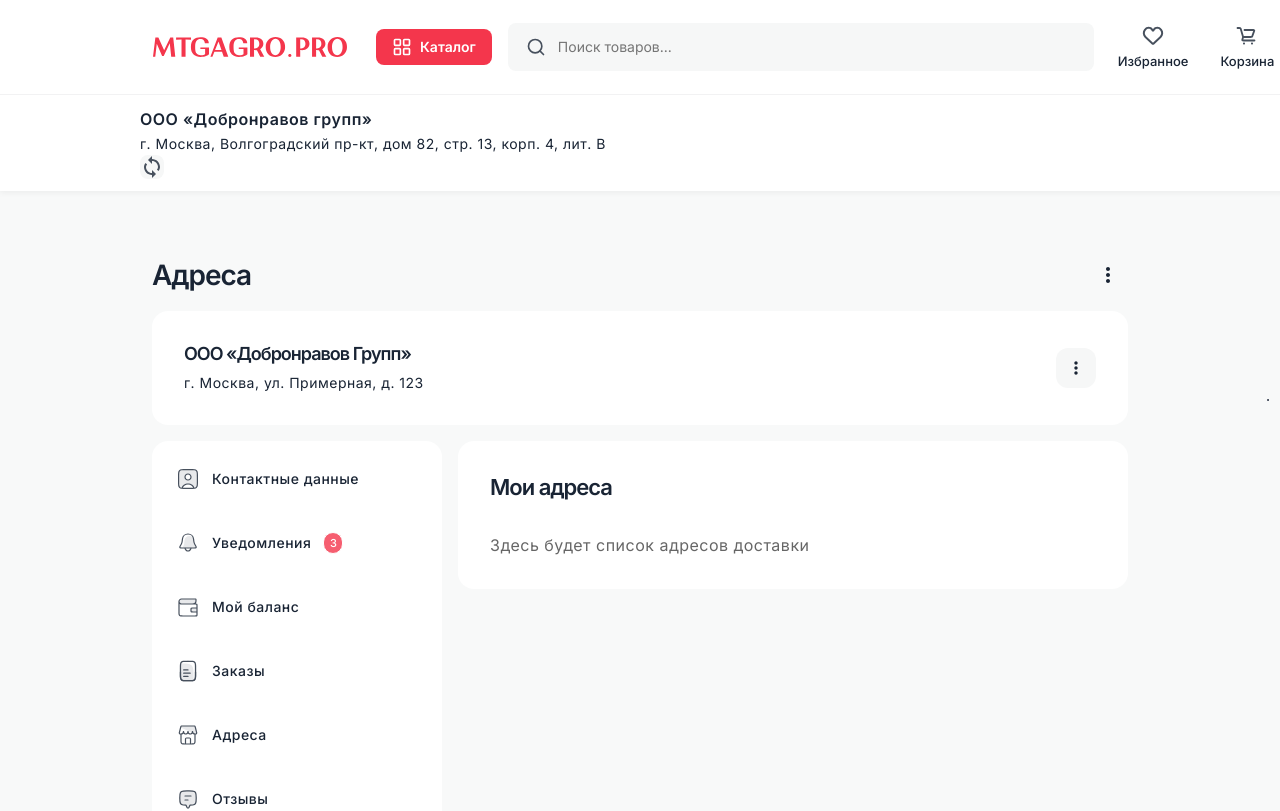
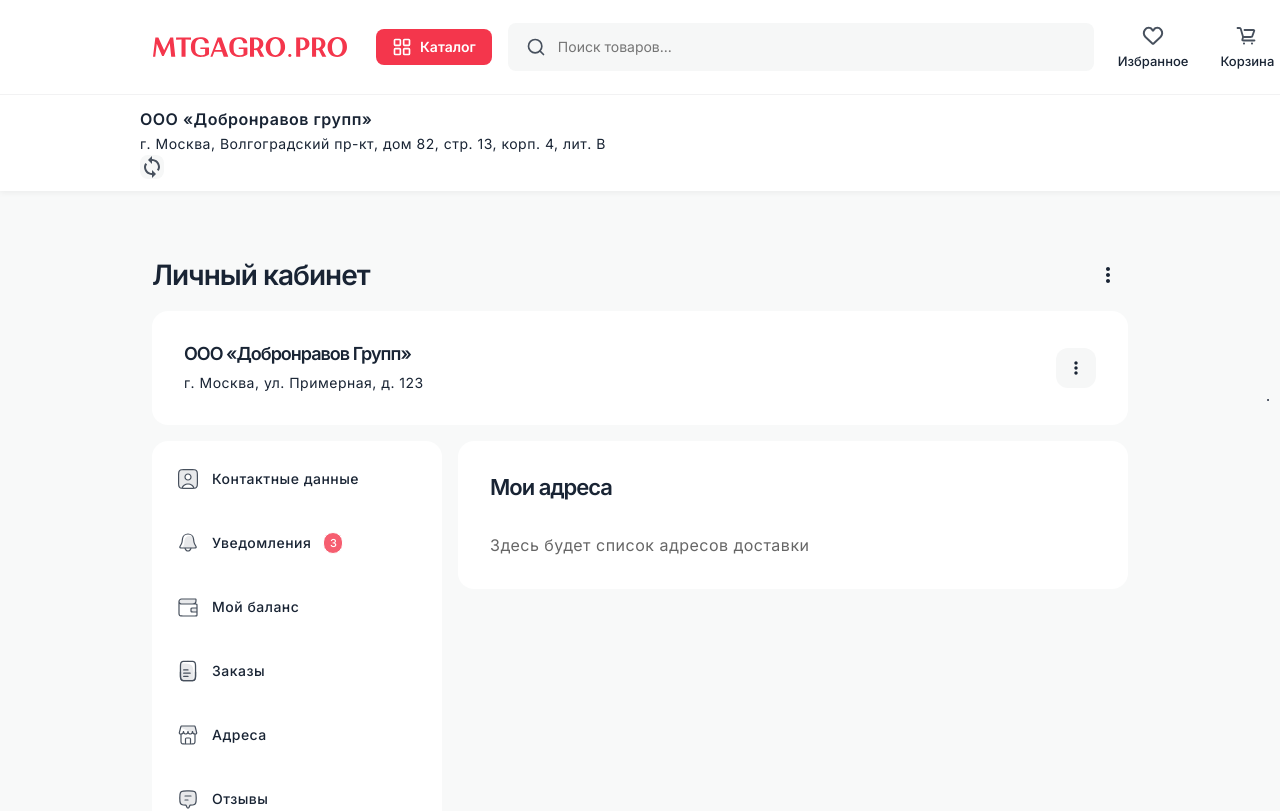
Before and after one commit to dzhuchkov-spider/testmcp, a React (Vite) app: page /addresses in a window 1280 px wide. Shown: the top 811 px of the page. Built offline with nearby package versions, Linux system fonts and the light colour scheme.

Commit message:
Prodile fix 2

```diff
--- a/src/pages/AddressesPage.tsx
+++ b/src/pages/AddressesPage.tsx
@@ -218,7 +218,7 @@ export const AddressesPage: React.FC<PageProps> = ({ onNavigateToMain }) => {
       <MainContent>
         {/* Заголовок страницы */}
         <ProfileHeading>
-          <ProfileTitle>Адреса</ProfileTitle>
+          <ProfileTitle>Личный кабинет</ProfileTitle>
           <MoreVertButton>
             <MoreVert sx={{ fontSize: 24, color: '#192434' }} />
           </MoreVertButton>
--- a/src/pages/MyOrders.tsx
+++ b/src/pages/MyOrders.tsx
@@ -299,7 +299,7 @@ const MyOrders: React.FC<PageProps> = ({ onNavigateToMain }) => {
       <MainContent>
         {/* Заголовок страницы */}
         <OrdersHeading>
-          <OrdersTitle>Мои заказы</OrdersTitle>
+          <OrdersTitle>Личный кабинет</OrdersTitle>
           <MoreVertButton>
             <MoreVert sx={{ fontSize: 24, color: '#192434' }} />
           </MoreVertButton>
--- a/src/pages/RequestsPage.tsx
+++ b/src/pages/RequestsPage.tsx
@@ -218,7 +218,7 @@ export const RequestsPage: React.FC<PageProps> = ({ onNavigateToMain }) => {
       <MainContent>
         {/* Заголовок страницы */}
         <ProfileHeading>
-          <ProfileTitle>Обращения</ProfileTitle>
+          <ProfileTitle>Личный кабинет</ProfileTitle>
           <MoreVertButton>
             <MoreVert sx={{ fontSize: 24, color: '#192434' }} />
           </MoreVertButton>
--- a/src/pages/ReviewsPage.tsx
+++ b/src/pages/ReviewsPage.tsx
@@ -218,7 +218,7 @@ export const ReviewsPage: React.FC<PageProps> = ({ onNavigateToMain }) => {
       <MainContent>
         {/* Заголовок страницы */}
         <ProfileHeading>
-          <ProfileTitle>Отзывы</ProfileTitle>
+          <ProfileTitle>Личный кабинет</ProfileTitle>
           <MoreVertButton>
             <MoreVert sx={{ fontSize: 24, color: '#192434' }} />
           </MoreVertButton>
--- a/src/pages/SettingsPage.tsx
+++ b/src/pages/SettingsPage.tsx
@@ -218,7 +218,7 @@ export const SettingsPage: React.FC<PageProps> = ({ onNavigateToMain }) => {
       <MainContent>
         {/* Заголовок страницы */}
         <ProfileHeading>
-          <ProfileTitle>Настройки</ProfileTitle>
+          <ProfileTitle>Личный кабинет</ProfileTitle>
           <MoreVertButton>
             <MoreVert sx={{ fontSize: 24, color: '#192434' }} />
           </MoreVertButton>
```
